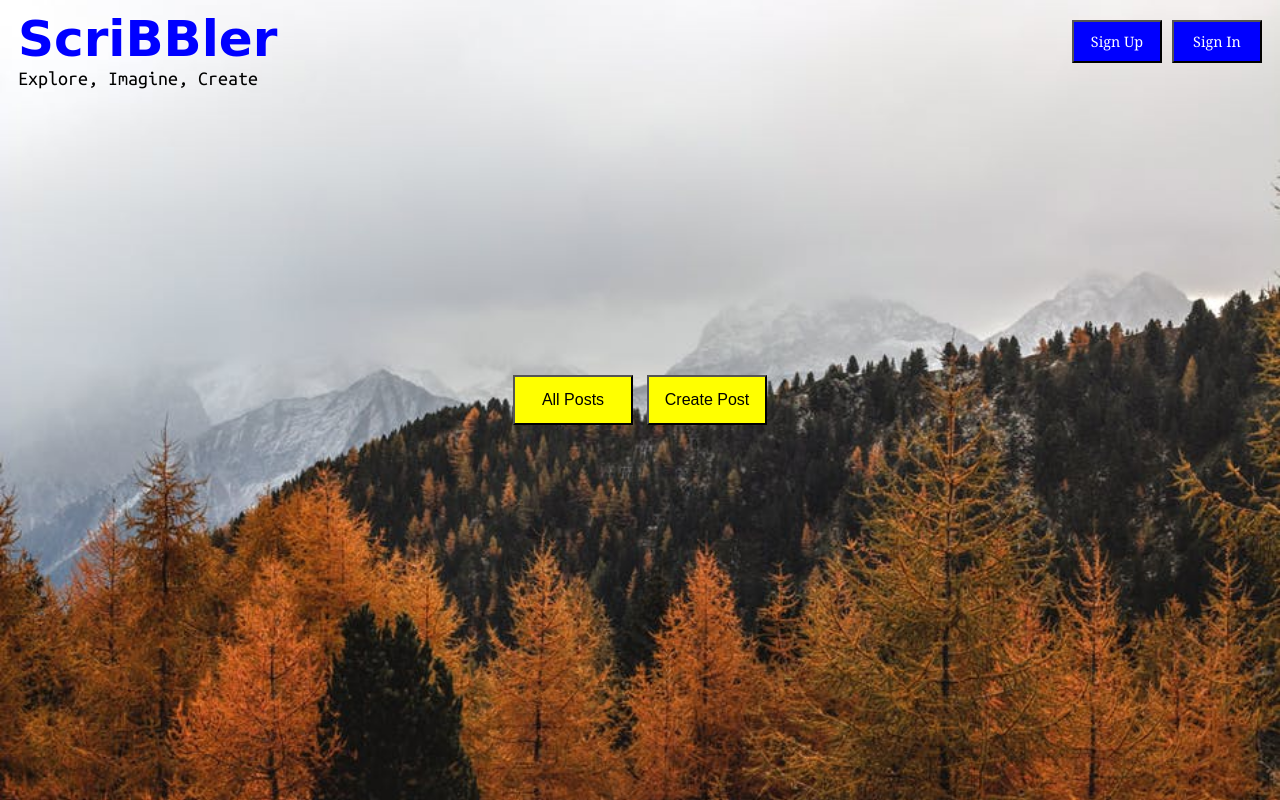
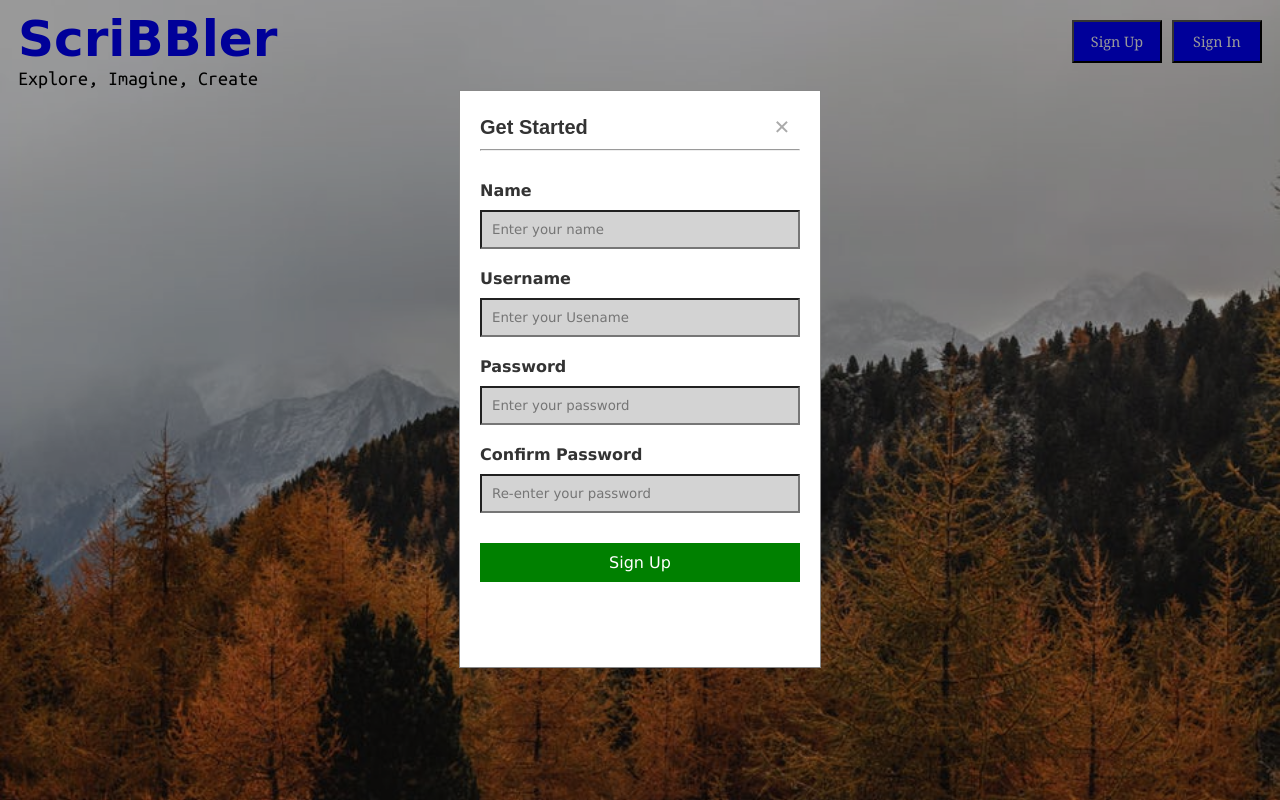
Before and after one commit to amitborkar98/Frontend, a plain HTML site: page index.html in a window 1280 px wide. Both pictures are taken after a click on the button "Sign Up". Drawn offline with Linux system fonts and the light colour scheme; a web font is replaced by a local one.

Commit message:
Created Sign-Up Modal

```diff
--- a/index.html
+++ b/index.html
@@ -3,6 +3,7 @@
 
 <head>
     <!-- TODO: Include Font Awesome file here -->
+    <link rel="stylesheet" href="path/to/font-awesome/css/font-awesome.min.css">
     <!-- TODO: Include Google Fonts file here -->
     <link rel="stylesheet" href="styles/index.css">
     <link rel="stylesheet" href="styles/common.css">
@@ -12,16 +13,46 @@
 
 <body>
     <!-- TODO: Include all your code for the header and home page here -->
-    <div class="header"></div>
+    <div class="header">
         <input id="signin" class="topButtons" type="button" value="Sign In">
         <input id="signup" class="topButtons" type="button" value="Sign Up">
         <h1 class="title">ScriBBler</h1>
         <p class="description">Explore, Imagine, Create</p>
     </div>
+
     <div class = "middle">
         <button class="body-buttons" type="button">All Posts</button>
         <button class="body-buttons" type="button">Create Post</button>
     </div>
+
+
+    <!-- The Modal -->
+    <div id="signup-modal" class="modal">
+      <!-- Modal content -->
+      <div class="modal-content">
+        <div class="modal-header">
+          <span class="close">&times;</span>
+          <h2>Get Started</h2>
+          <hr>
+        </div>
+        <div class="container">
+          <form>
+            <label class="label-text">Name</label>
+            <input type="text" placeholder="Enter your name" required>
+              <label class="label-text">Username</label>
+              <input type="text" placeholder="Enter your Usename" required>
+              <label class="label-text">Password</label>
+              <input type="password" placeholder="Enter your password" required>
+              <label class="label-text">Confirm Password</label>
+              <input type="password" placeholder="Re-enter your password" required>
+              <input class="signup-btn" type="submit" value="Sign Up">
+            </form>
+          </div>
+        </div>
+      </div>
+
+
+    <script src="scripts/common.js"></script>
 </body>
 
 </html>
--- a/scripts/common.js
+++ b/scripts/common.js
@@ -0,0 +1,24 @@
+var signupModal = document.getElementById("signup-modal");
+
+// Get the button that opens the modal
+var signupButton = document.getElementById("signup");
+
+// Get the <span> element that closes the modal
+var span = document.getElementsByClassName("close")[0];
+
+// When the user clicks on the button, open the modal
+signupButton.onclick = function() {
+  signupModal.style.display = "block";
+}
+
+// When the user clicks on <span> (x), close the modal
+span.onclick = function() {
+  signupModal.style.display = "none";
+}
+
+// When the user clicks anywhere outside of the modal, close it
+window.onclick = function(event) {
+  if (event.target == signupModal) {
+    signupModal.style.display = "none";
+  }
+}
--- a/styles/common.css
+++ b/styles/common.css
@@ -27,3 +27,93 @@ input.topButtons {
     margin: 10px 10px 0px 0px;
     font-family: Georgia, 'Times New Roman', Times, serif;
     }
+
+.modal {
+  display: none; /* Hidden by default */
+  position: fixed; /* Stay in place */
+  z-index: 1; /* Sit on top */
+  left: 0;
+  top: 0;
+  width: 100%; /* Full width */
+  height: 100%; /* Full height */
+  background-color: rgb(0,0,0); /* Fallback color */
+  background-color: rgba(0,0,0,0.4); /* Black w/ opacity */
+  }
+
+.modal-content {
+  margin :  7% auto;
+  padding: 20px;
+  border: 1px solid #888;
+  width: 25%;
+  height: 67%;
+  background-color: #fff;
+  color: #333;
+  display: flex;
+  flex-direction: column;
+   }
+
+.container {
+  display: flex;
+  width: 100%;
+  flex-direction: column;
+  justify-content: center;
+}
+
+hr{
+  margin: 10px 0px;
+}
+
+h2{
+  text-align: left;
+  margin: 5px 10px 0px 0px;
+  font-family: Arial, Helvetica, sans-serif;
+  font-size: 20px;
+  }
+
+.close {
+  color: #aaa;
+  float: right;
+  font-size: 28px;
+  font-weight: bold;
+  text-align: end;
+  margin: 0px 10px 0px 0px;
+      }
+
+.close:hover,
+.close:focus {
+  color: #000;
+  text-decoration: none;
+  cursor: pointer;
+    }
+
+form{
+  display: flex;
+  flex-direction: column;
+    }
+
+input {
+  padding: 10px;
+  outline: none;
+  background-color: lightgrey;
+  justify-content: center;
+  font-family: 'Lucida Sans', 'Lucida Sans Regular', 'Lucida Grande', 'Lucida Sans Unicode', Geneva, Verdana, sans-serif;
+    }
+
+.label-text {
+  font-weight: bold;
+  margin: 10px 0;
+  justify-content: center;
+  margin: 15px 0px 5px;
+  padding: 5px 0px;
+  font-family: 'Lucida Sans', 'Lucida Sans Regular', 'Lucida Grande', 'Lucida Sans Unicode', Geneva, Verdana, sans-serif;
+    }
+
+.signup-btn {
+  background-color: green;
+  padding: 10px;
+  border: none;
+  color: #fff;
+  font-size: 16px;
+  margin-top: 30px;
+  cursor: pointer;
+    }
```
